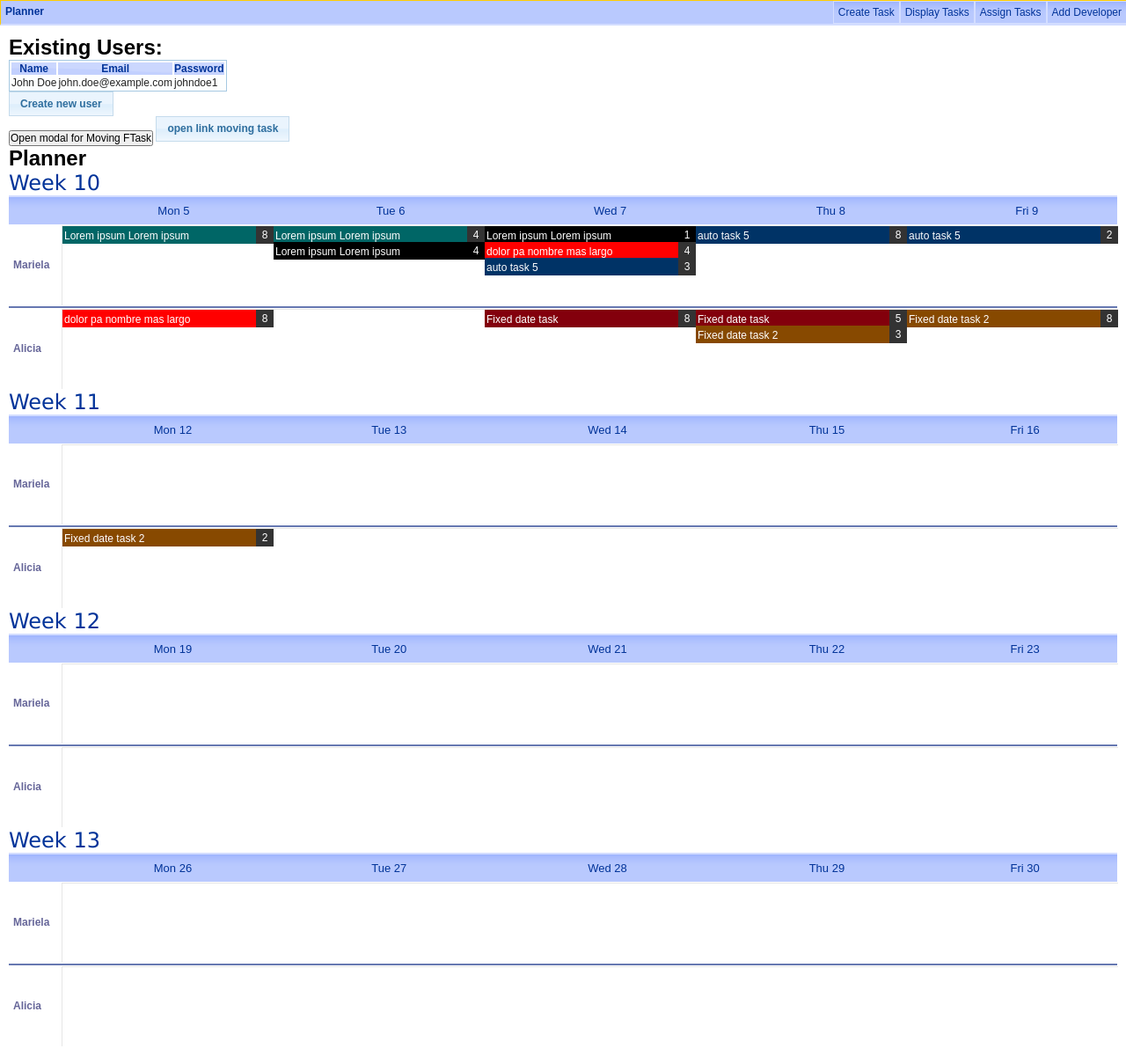
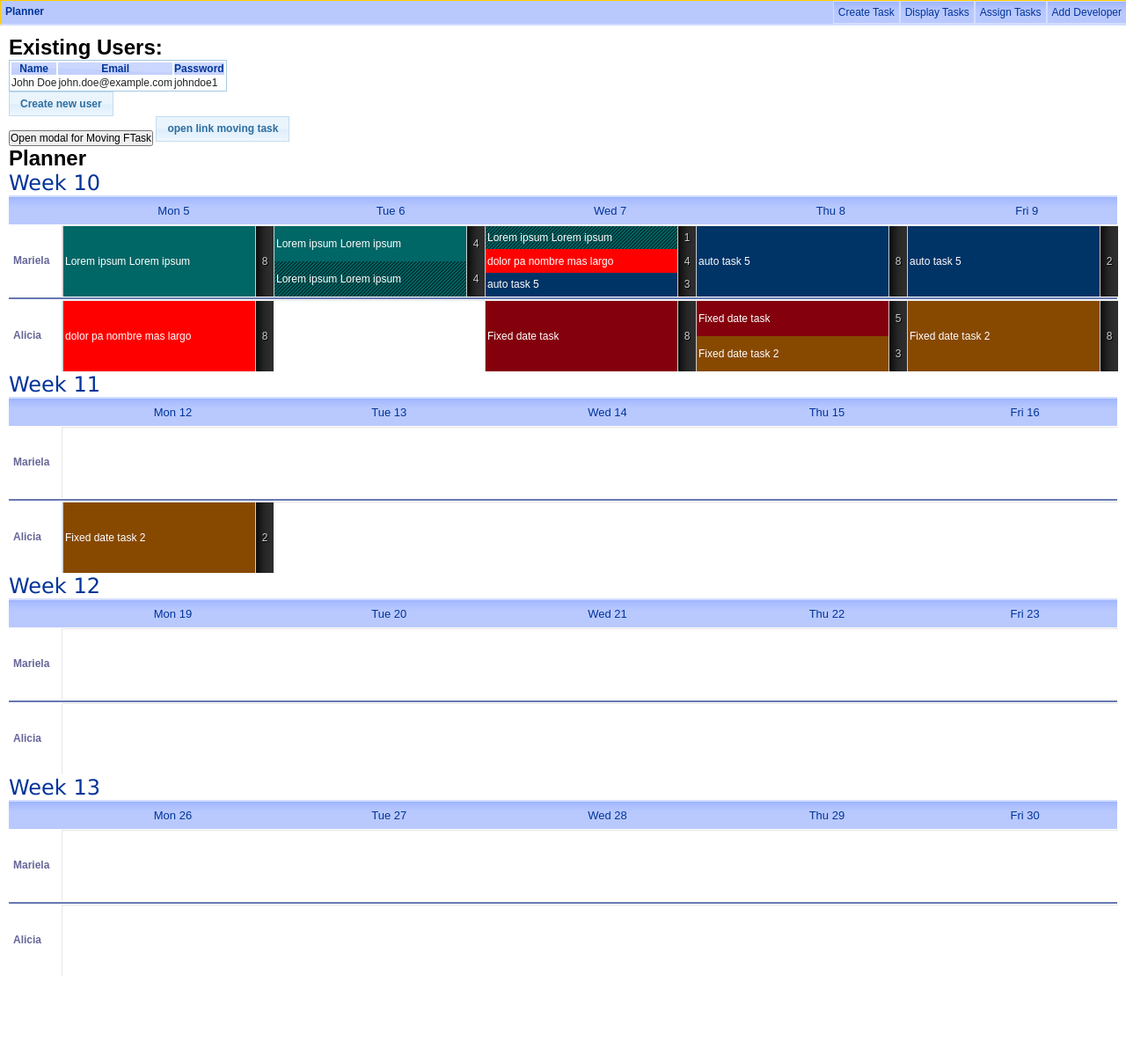
Before and after one commit to marcozs84/planner_v0, a PHP site: page / in a window 1280 px wide. Shown: the whole page at 88% size. After the commit the page ends 1109 px from the top, so only its background shows below. Run offline with PHP 8.4, Linux system fonts and the light colour scheme.

Commit message:
Design improvements - taskTime dark background

```diff
--- a/css/style.css
+++ b/css/style.css
@@ -43,7 +43,8 @@ h1 {
 }
 
 .task { /* height:100%; */
-	width: 100%;
+	width:100%;
+	height:100%;
 	border: none;
 }
 
@@ -58,24 +59,36 @@ h1 {
 }
 
 .delayed,.delayed>tr>td {
-	background:none !important;
-	background-color:#000000 !important;
+/* 	background:none !important; */
+/* 	background-color:#000000 !important; */
 }
 
-.delayed .taskName, .delayed .taskTime {
-	background:none !important;
+.delayed .taskName /* , .delayed .taskTime */ {
+/* 	background:none !important; */
+	background-image:url(../imgs/delay_pattern4.png);
+	background-repeat:repeat;
 }
 
 .taskName {
-	background-color: #e5e5e5;
 	padding: 2px;
+
+	vertical-align:middle;
+	height:100%;
+	border-left:1px solid #ccc;
+	background-color:#e5e5e5;
 }
 
 .taskTime {
-	width: 20px;
-	color: #fff;
-	background-color: #333;
-	text-align: center;
+	width:20px;
+	color:#fff;
+	text-align:center;
+	border-left:1px solid #ccc;
+	background-color:#333;
+	background-image:url(../imgs/gradient/taskTime_back.png);
+
+	color:#ccc;
+	background-color:#333;
+	text-shadow:1px 1px #000;
 }
 
 /************************************/
@@ -101,7 +114,7 @@ div.floating-menu a,div.floating-menu h3 {
 .father{
 	width:100%;
 	clear:both;
-	height:90px;
+	height:80px;
 }
 .father{
 	border-top:1px solid;
@@ -126,17 +139,6 @@ div.floating-menu a,div.floating-menu h3 {
 .dotdotdot{
 	height:100%;
 }
-.task{
-	height:100%;
-	width:100%;
+.finalCont{
+	overflow:hidden;
 }
-.taskName{
-	/*padding:4px;*/
-	vertical-align:middle;
-	height:100%;
-	padding-top:4px;
-}
-.taskTime{
-	width:20px;
-	text-align:center;
-}
```
Also changed, not shown: imgs/delay_pattern.png (added), imgs/delay_pattern2.png (added), imgs/delay_pattern3.png (added), imgs/delay_pattern4.png (added), imgs/gradient/taskTime_back.gif (added), imgs/gradient/taskTime_back.png (added), 1 other file.
